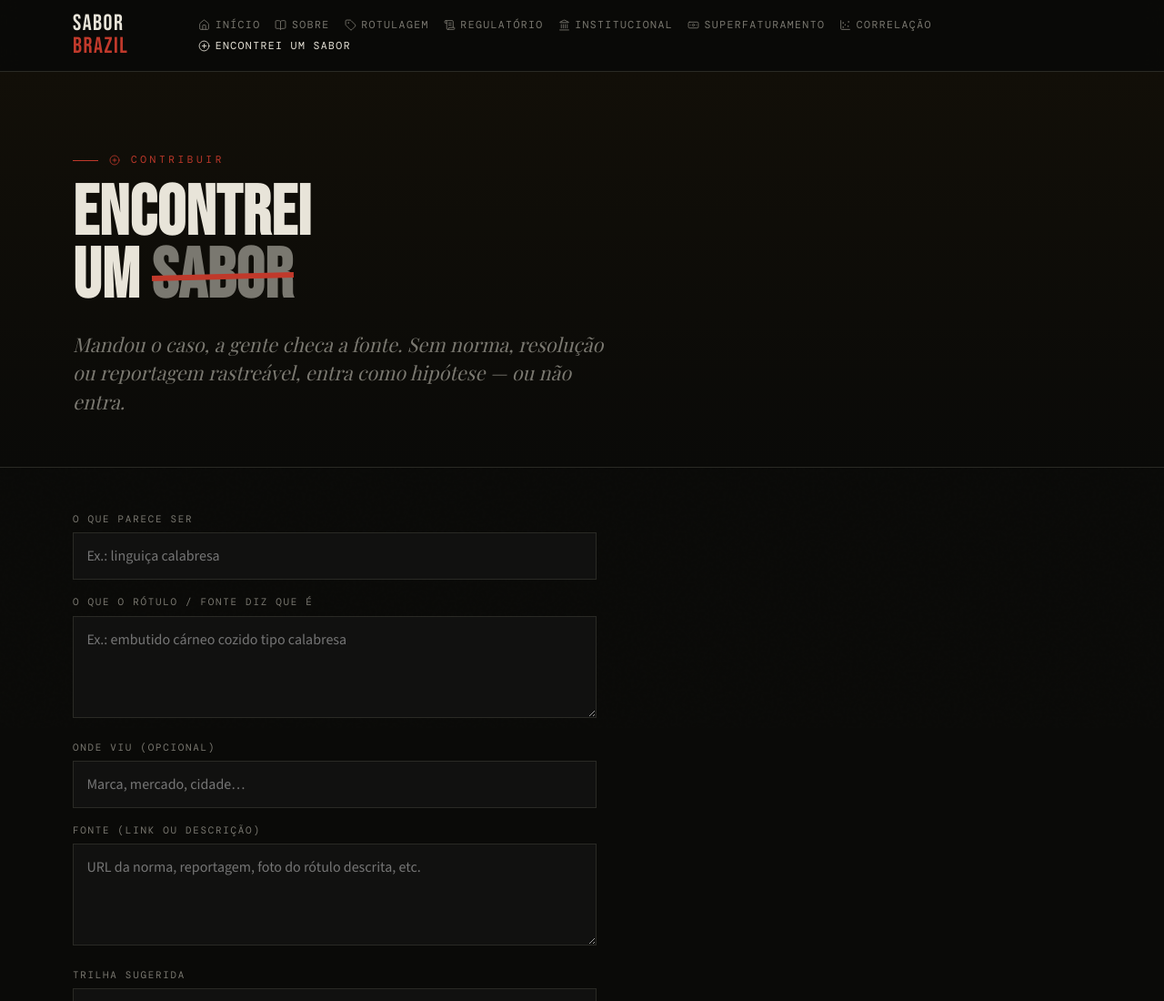
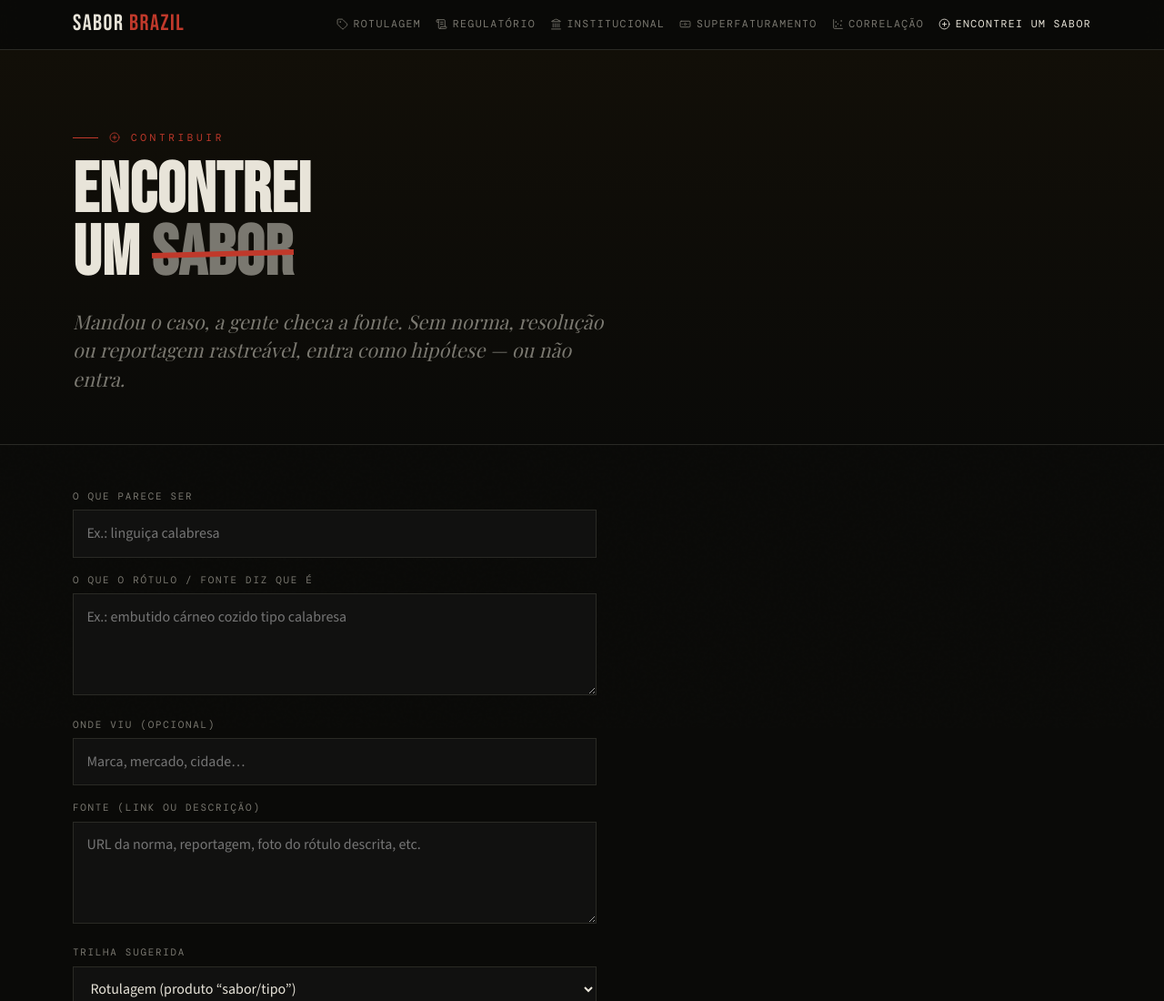
Before and after one commit to araguaci/sabor-brazil, an Astro site: page /contribuir in a window 1280 px wide. Shown: the top 1100 px of the page at 91% size. Built offline with nearby package versions, Linux system fonts and the light colour scheme; Astro itself is replaced by a stand-in of ours; a web font is replaced by a local one.

Commit message:
refactor: remove 'Sobre' and 'Início' links from BaseLayout
- Removed the 'Sobre' and 'Início' navigation links from the BaseLayout component to streamline the navigation structure.
- Adjusted the layout to maintain consistency and improve user experience following recent updates.

```diff
--- a/src/layouts/BaseLayout.astro
+++ b/src/layouts/BaseLayout.astro
@@ -86,14 +86,6 @@ const pageTitle = title.includes('Sabor Brazil') ? title : `${title} — Sabor B
       <div class="wrap inner">
         <a class="brand" href="/">SABOR <span>BRAZIL</span></a>
         <nav class="nav" aria-label="Principal">
-          <a href="/" aria-current={pathname === '/' ? 'page' : undefined}>
-            <TopicIcon name="home" size={13} />
-            Início
-          </a>
-          <a href="/sobre" aria-current={pathname.startsWith('/sobre') ? 'page' : undefined}>
-            <TopicIcon name="book" size={13} />
-            Sobre
-          </a>
           <a href="/trilha/rotulagem" aria-current={pathname.startsWith('/trilha/rotulagem') ? 'page' : undefined}>
             <TopicIcon name="tag" size={13} />
             Rotulagem
```
